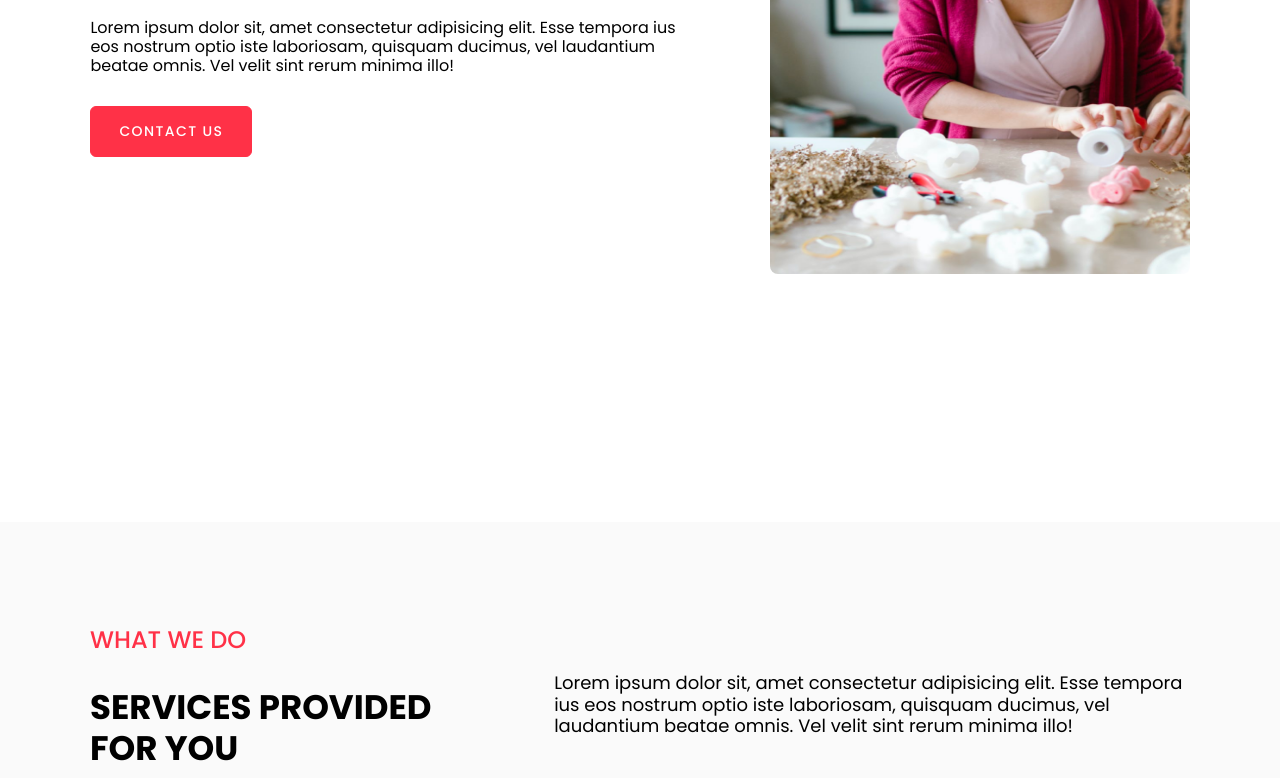
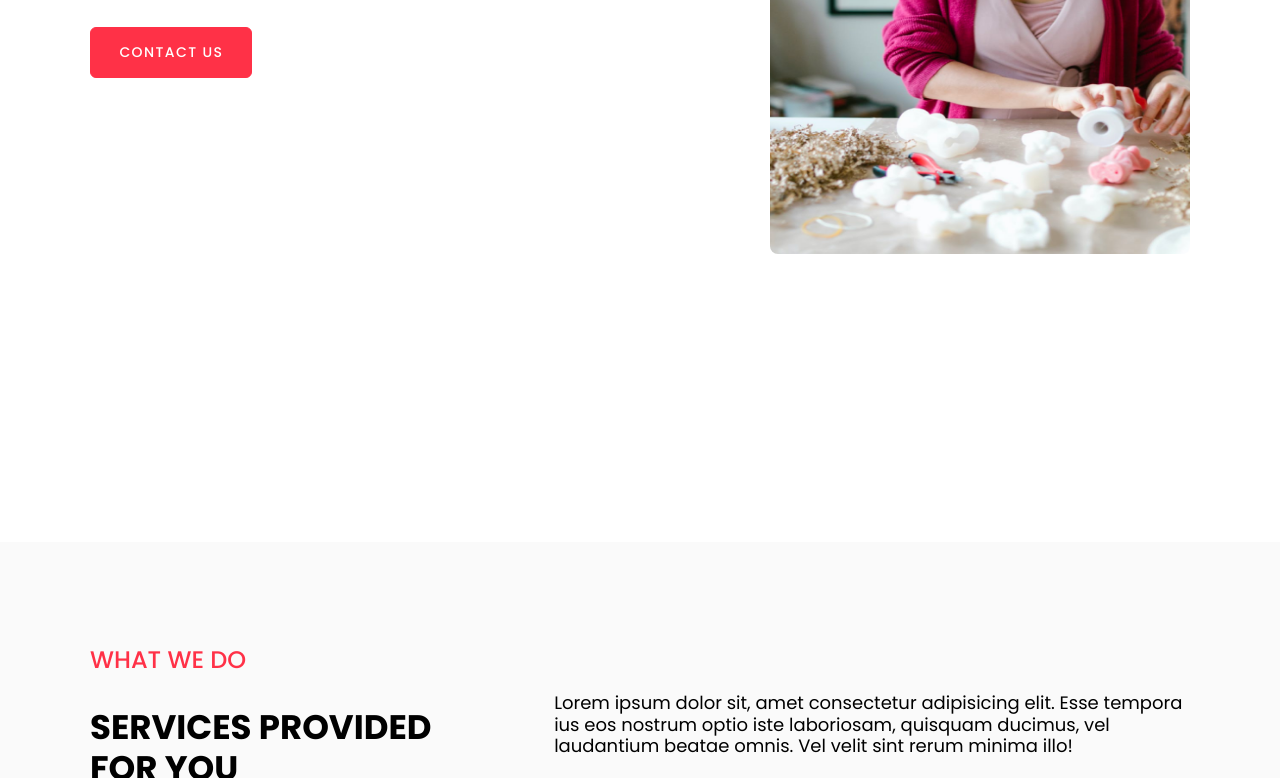
Before and after one commit to Sirishagosula/fyle_assignment, a plain HTML site: page index.html in a window 1280 px wide. Shown: the part 378-1156 px from the top of the page. Drawn offline with nearby package versions, Linux system fonts and the light colour scheme; a web font is replaced by a local one.

Commit message:
Update style.css

```diff
--- a/style.css
+++ b/style.css
@@ -10,7 +10,7 @@
 #header {
     background: #ffffff;
     color: black;
-    padding: 100px 0;
+    padding: 80px 0;
     height: 100vh;
 }
 
@@ -27,7 +27,7 @@
 
 .home-container1 {
     flex-basis: 52%;
-    margin-top: 10%;
+    margin-top: 5%;
     line-height: 1.2;
 
 }
@@ -231,7 +231,7 @@
 /* Services */
 
 #services {
-    margin-top:100px;
+    margin-top:120px;
     background: #fafafa;
     color: black;
     padding: 80px 0;
```
